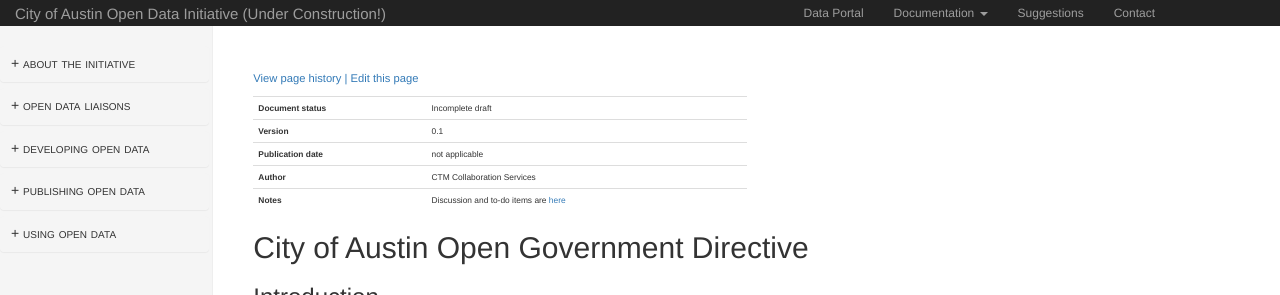
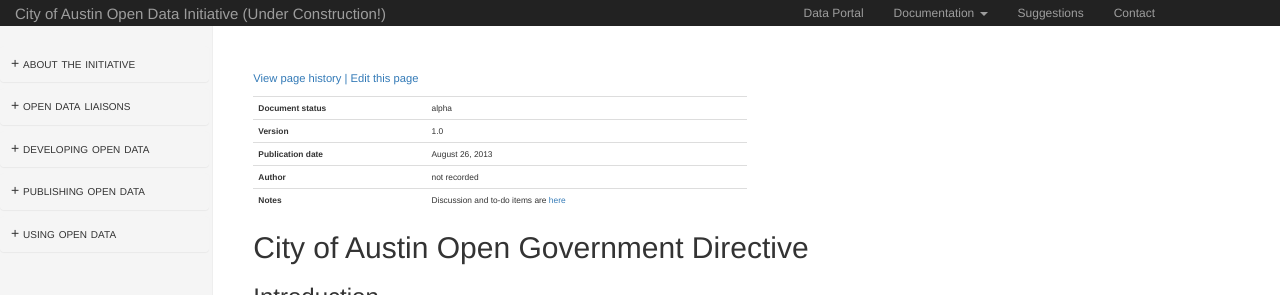
Before and after one commit to cityofaustin/open-data-manual, a Jekyll site: the page built from directive.md, in a window 1280 px wide and 900 px high. Shown: the top 295 px of the window. Built offline with Jekyll 4.4.1, drawn with Linux system fonts in a browser that asks for light colours; nearby versions of some CDN libraries.

Commit message:
update page metadata

```diff
--- a/_layouts/single-document.html
+++ b/_layouts/single-document.html
@@ -20,7 +20,7 @@
 				</tr>
 				<tr>
 					<th>Publication date</th>
-					<td>{{page.publication-date}}</td>
+					<td>{{page.creation-date}}</td>
 				</tr>
 				<tr>
 					<th>Author</th>
--- a/directive.md
+++ b/directive.md
@@ -1,10 +1,10 @@
 ---
 title: City of Austin Open Government Directive
 layout: single-document
-author: CTM Collaboration Services
-status: Incomplete draft
-version: 0.1
-publication-date: not applicable
+author: not recorded
+status: alpha
+version: 1.0
+creation-date: August 26, 2013
 notes: 'Discussion and to-do items are <a href="https://github.com/cityofaustin/open-data-docs/issues?utf8=%E2%9C%93&q=+milestone%3A%22add+Open+Government+Directive%22+">here</a>'
 ---
 
```
